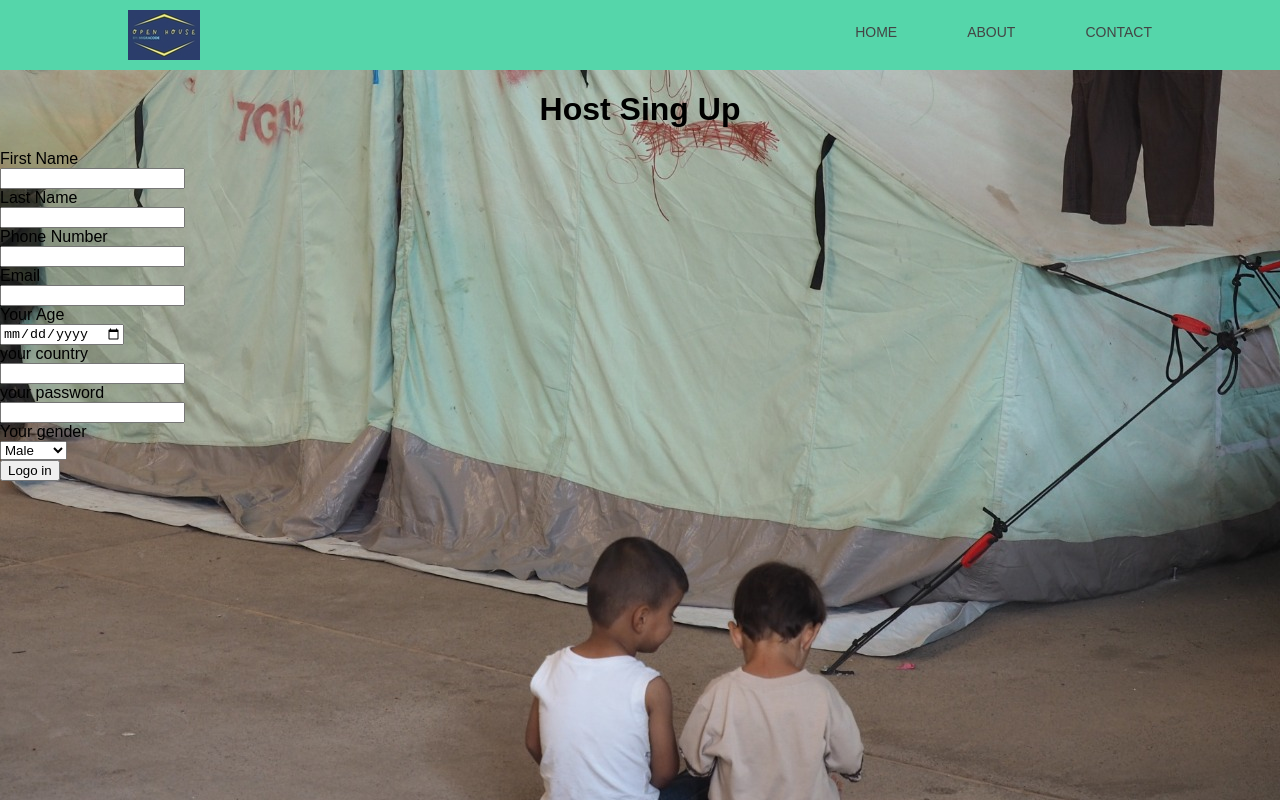
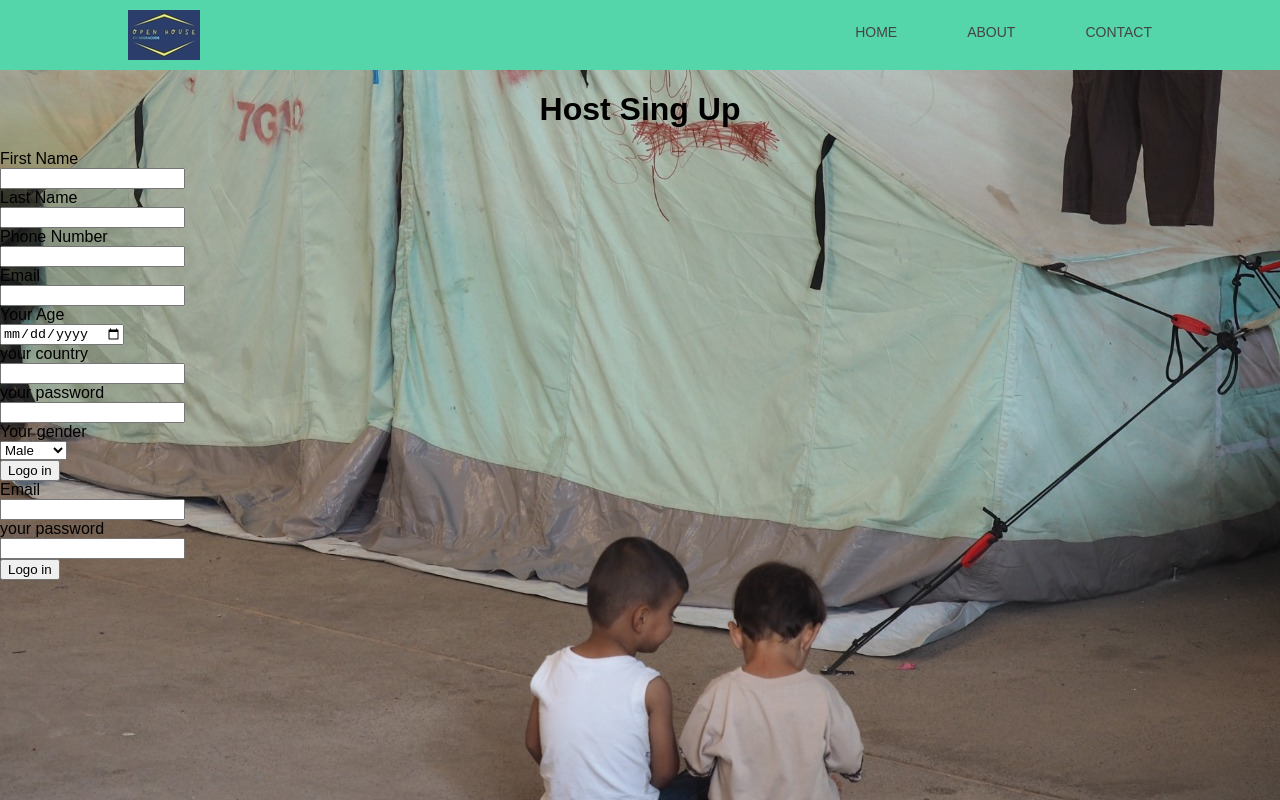
Before and after one commit to ABDO-ALT/open-houes, a React (Create React App) app: page /Host in a window 1280 px wide. Built offline with nearby package versions, Linux system fonts and the light colour scheme.

Commit message:
I creacte Login form and  the function

```diff
--- a/src/App.js
+++ b/src/App.js
@@ -1,12 +1,13 @@
 import React from "react";
 import "./App.css";
 import MainBar from "./components/MainBar";
-import { BrowserRouter as Router, Switch, Route } from "react-router-dom";
+import { BrowserRouter as Router, Switch, Route,} from "react-router-dom";
 import Home from "./components/Home";
 import About from "./components/About";
 import Contact from "./components/Contact";
 import Host from "./components/Host";
 import Guest from "./components/Guest";
+import Showdata from "./components/Showdata";
 function App() {
   return (
     <Router>
@@ -17,6 +18,7 @@ function App() {
         <Route path="/contact" component={Contact} />
         <Route path="/Host" component={Host} />
         <Route path="/Guest" component={Guest} />
+        <Route path="/Showdata"  component={Showdata} />
       </Switch>
     </Router>
   );
--- a/src/components/Guest.js
+++ b/src/components/Guest.js
@@ -1,11 +1,14 @@
 import React from "react";
 import "../App";
 import GuestAndHostForm from "./GuestAndHostForm";
+import LoginForm from "./LoginForm";
+
 function Guest() {
   return (
     <div>
       <h1 className="titleOfGuest">Guest Sing Up</h1>
-      <GuestAndHostForm  user_type = "Guest" />
+      <GuestAndHostForm user_type="Guest" />
+      <LoginForm />
     </div>
   );
 }
--- a/src/components/Host.js
+++ b/src/components/Host.js
@@ -1,12 +1,13 @@
 import React from "react";
 import "../App";
 import GuestAndHostForm from "./GuestAndHostForm";
-
+import LoginForm from "./LoginForm";
 function Host() {
   return (
     <div>
       <h1 className="titleOfHost">Host Sing Up</h1>
-      <GuestAndHostForm user_type = "Host" />
+      <GuestAndHostForm user_type="Host" />
+      <LoginForm />
     </div>
   );
 }
--- /dev/null
+++ b/src/components/LoginForm.js
@@ -0,0 +1,73 @@
+import React from "react";
+import "../App";
+import { withRouter } from "react-router-dom";
+
+import axios from "axios";
+class LoginForm extends React.Component {
+  constructor(props) {
+    super(props);
+    this.state = {
+      email: "",
+      password: "",
+    };
+  }
+  changeHandle = (e) => {
+    this.setState({ [e.target.name]: e.target.value });
+  };
+
+  myfech() {
+    return `http://localhost:5000/login`;
+  }
+  submitHandle = (e) => {
+    e.preventDefault();
+    console.log(this.state);
+    axios
+      .post(this.myfech(), this.state)
+
+      .then((response) => {
+        console.log(response);
+        if (response.status === 200) {
+          this.props.history.push("Showdata");
+        }
+      })
+      .catch((error) => {
+        if (error) {
+          console.log("password Or Email it's not correct ");
+        }
+        console.log("dcndeckncncn", error);
+      });
+  };
+
+  render() {
+    const { email, password } = this.state;
+    return (
+      <form onSubmit={this.submitHandle}>
+        <label htmlFor="EmailLogin">Email</label>
+        <br />
+        <input
+          name="email"
+          id="EmailLogin"
+          required="required"
+          type="email"
+          value={email}
+          onChange={this.changeHandle}
+        ></input>
+        <br />
+        <label htmlFor="yourLoginPassword"> your password</label>
+        <br />
+        <input
+          type="password"
+          id="yourLoginPassword"
+          required="required"
+          name="password"
+          value={password}
+          onChange={this.changeHandle}
+        ></input>
+        <br />
+        <button type="submit">Logo in</button>
+      </form>
+    );
+  }
+}
+
+export default withRouter(LoginForm);
--- /dev/null
+++ b/src/components/Showdata.js
@@ -0,0 +1,15 @@
+import React from "react";
+import "../App";
+
+class Showdata extends React.Component {
+  constructor(props) {
+    super(props);
+    this.state = {};
+  }
+  render() {
+    return (
+     <h1>hi</h1>
+    );
+  }
+}
+export default Showdata;
```
Also changed, not shown: src/components/GuestAndHostForm.js (+4 -6 lines).
